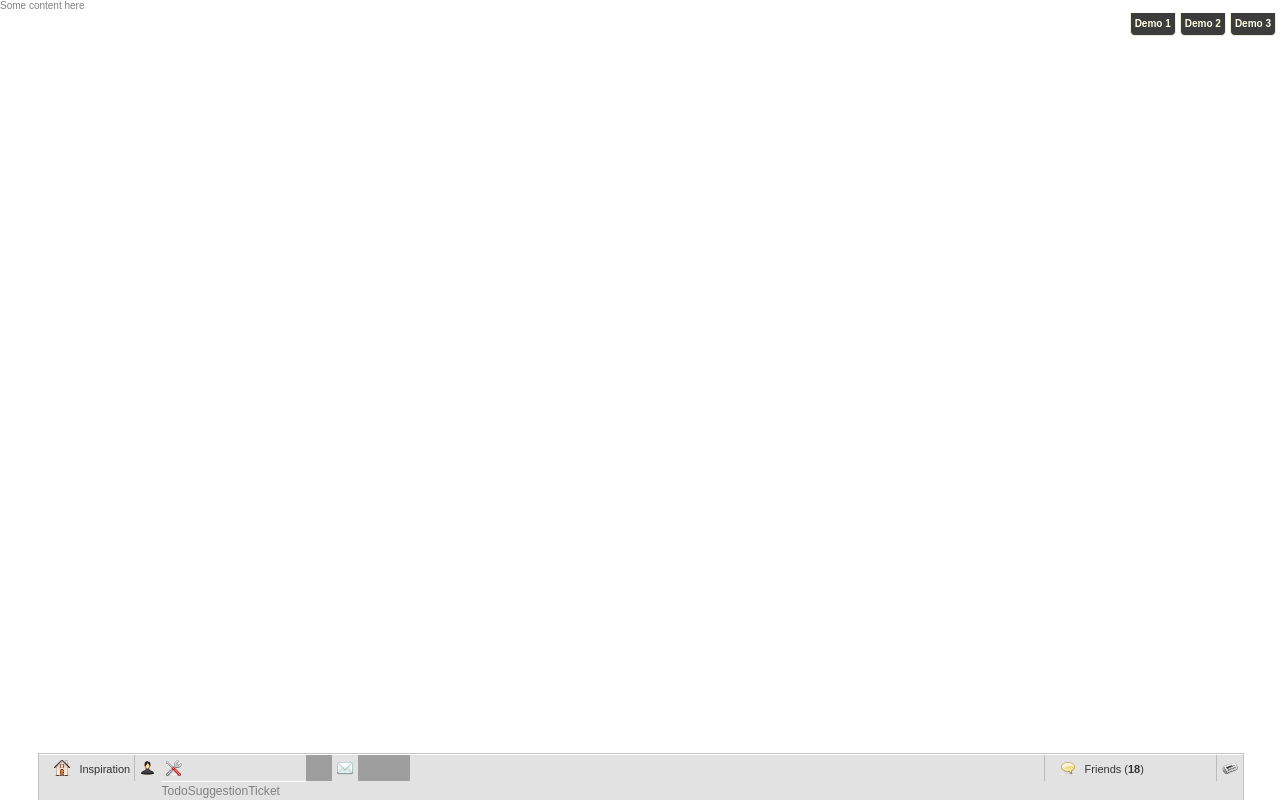
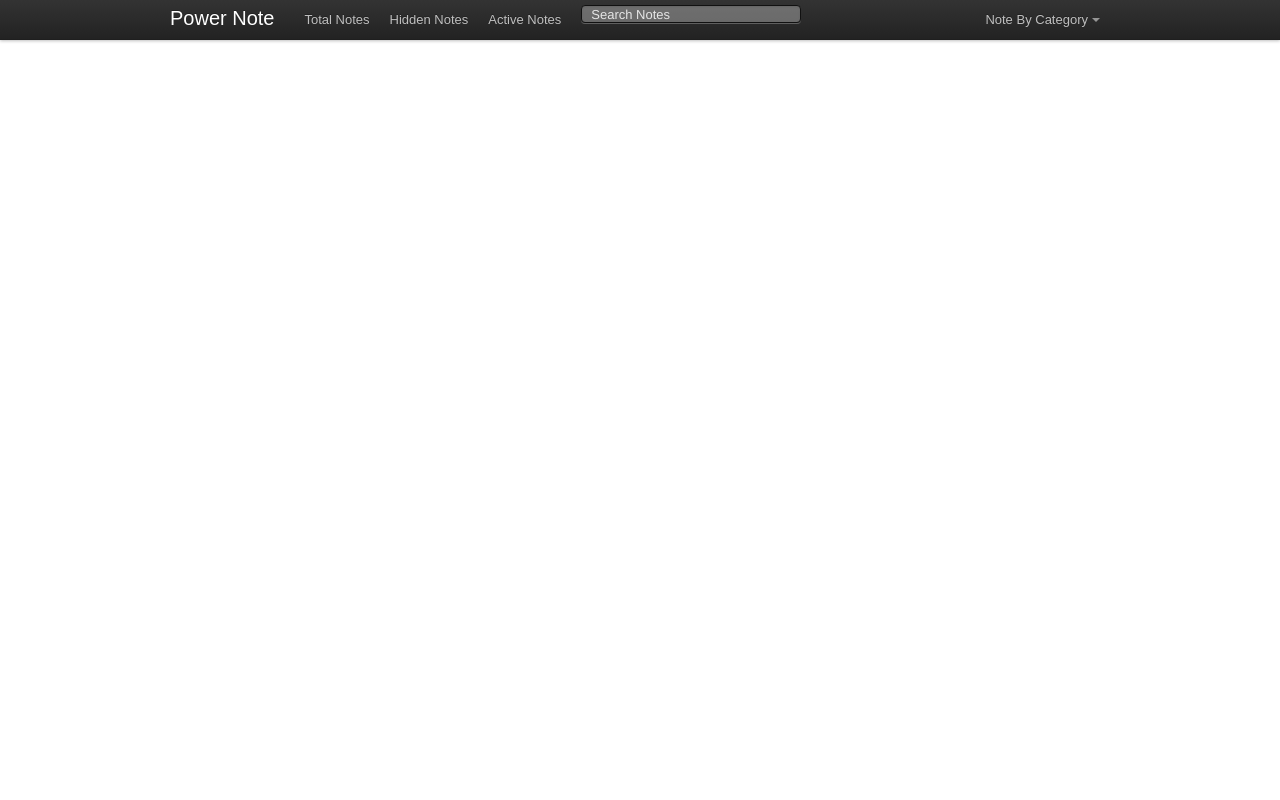
Before and after one commit to udnahc/powernote, a Django app: template templates/photoapp/photo_register.html in a window 1280 px wide. Run offline with Django 3.2, Linux system fonts and the light colour scheme; the template is opened without the code that fills it, so the values that code supplies are empty; grey boxes are pictures that could not be loaded.

Commit message:
Added better ui and js

```diff
--- a/note/views.py
+++ b/note/views.py
@@ -67,3 +67,7 @@ def view_properties(request,property_template):
     note_data['note_category'] = note_object.note_category.id
     note_property_form = NotePropertyForm(data=note_data)
     return render_to_response(property_template, locals())
+
+
+def view_ajax_test(request):
+    return HttpResponse('Success')
--- a/site_media/css/popup/popup.css
+++ b/site_media/css/popup/popup.css
@@ -15,8 +15,8 @@ z-index:1;
 display:none;
 position:fixed;
 _position:absolute; /* hack for internet explorer 6*/
-height:384px;
-width:408px;
+height:500px;
+width:500px;
 background:#FFFFFF;
 border:2px solid #cecece;
 z-index:2;
--- a/templates/photoapp/photo_register.html
+++ b/templates/photoapp/photo_register.html
@@ -4,39 +4,46 @@
     </head>
     <body>
       Some content here
-        <div id="footpanel">
-      <ul id="mainpanel">
-        <li><a href="#" class="home">Inspiration <small>Design Bombs</small></a></li>
-        <li><a href="#" class="profile">View Profile <small>View Profile</small></a></li>
-        <li>
-          <a href="#" class="editprofile">Edit Profile <small>Edit Profile</small></a>
+      <div class='container'>
+      <div id="navigation" class="topbar">
+      <div class="fill">
+        <div class="container">
+          <h3><a href="#">Power Note</a></h3>
           <ul>
-            <li>Todo</li>
-            <li>Suggestion</li>
-            <li>Ticket</li>
+            <li><a href="#">Total Notes</a></li>
+            <li><a href="#">Hidden Notes</a></li>
+            <li><a href="#">Active Notes</a></li>
           </ul>
-        </li>
-        <li><a href="#" class="contacts">Contacts <small>Contacts</small></a></li>
-        <li><a href="#" class="messages">Messages (10) <small>Messages</small></a></li>
-        <li><a href="#" class="playlist">Play List <small>Play List</small></a></li>
-        <li><a href="#" class="videos">Videos <small>Videos</small></a></li>
-        <li id="alertpanel"><a href="#" class="alerts">Alerts</a></li>
-        <li id="chatpanel"><a href="#" class="chat">Friends (<strong>18</strong>)</a></li>
-      </ul>
+          <form action="">
+            <input type="text" placeholder="Search Notes">
+          </form>
+          <ul class="nav secondary-nav">
+            <li class="menu">
+              <a class="menu" href="#">Note By Category</a>
+              <ul class="menu-dropdown">
+                <li><a href="#">Todo</a></li>
+                <li><a href="#">Blocker</a></li>
+                <li><a href="#">Warning</a></li>
+                <li><a href="#">Reminder</a></li>
+                <li><a href="#">Todo</a></li>
+                <li><a href="#">Suggestion</a></li>
+                <li class="divider"></li>
+                <li><a href="#">Hidden Notes</a></li>
+                <li><a href="#">Inactive Notes</a></li>
+              </ul>
+            </li>
+          </ul>
+        </div>
+      </div><!-- /fill -->
     </div>
-		<!--div class="header"></div-->
-		<ul class="demos">
-			<li id="testclick">Demo 1</li>
-			<li id="testsmall">Demo 2</li>
-			<li id="testcolor">Demo 3</li>
-		</ul>
+      </div>
+
     <div id="popupContact">
 
     </div>
     <div id="backgroundPopup"></div>
 
   </body>
-    <link rel="stylesheet" type="text/css" href="/site_media/css/bootstrap-1.1.1.min.css">
     <link rel="stylesheet" type="text/css" href="/site_media/css/bootstrap-1.1.1.min.css">
     <link rel="stylesheet" type="text/css" href="/site_media/css/sticky/sticky-notes-footer.css"/>
   <link rel="stylesheet" type="text/css" href="/site_media/css/popup/popup.css"/>
--- a/urls.py
+++ b/urls.py
@@ -28,4 +28,5 @@ urlpatterns += patterns('note.views',
     (r'^save_note/$', 'view_save_note', {}, 'save_note'),
     (r'^notes_for_page/$', 'view_notes_for_page', {}, 'page_notes'),
     (r'^properties/$','view_properties', {'property_template':'note/note_property.html'}, 'note_properties'),
+    (r'^test_ajax/$', 'view_ajax_test', {}, 'test_ajax'),
 )
```
Also changed, not shown: site_media/js/jstickynote/powernote.js (+7 -0 lines), templates/note/note_property.html (+47 -4 lines), site_media/js/jstickynote/jquery.stickynote.js, 1 other file.
